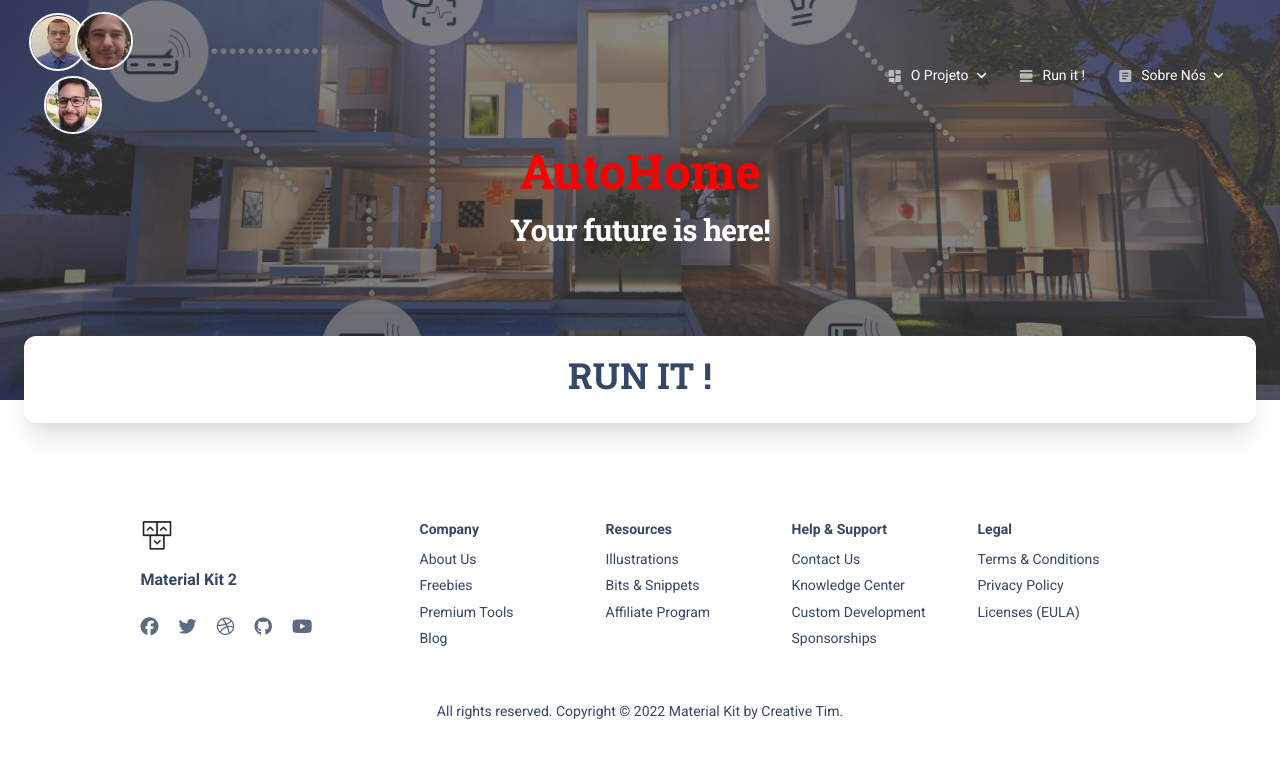
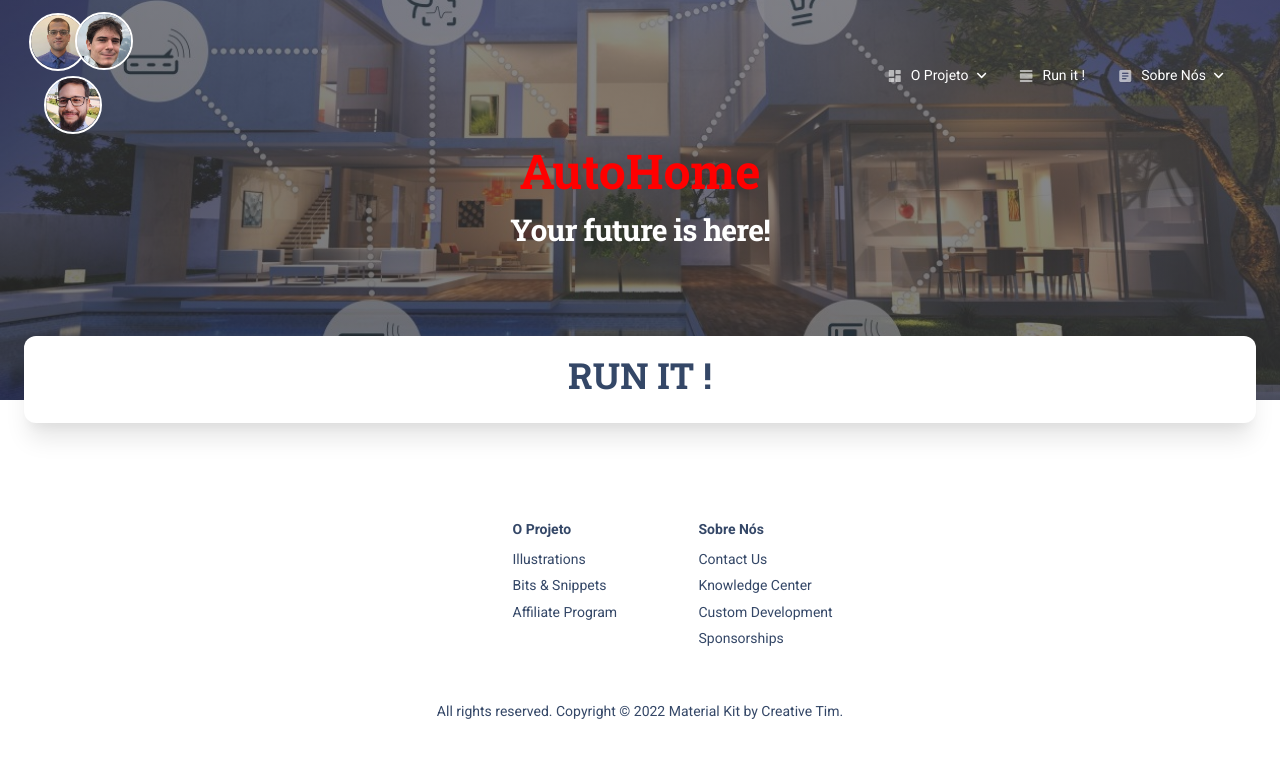
Before and after one commit to adrieligarashi/autohome, a Flask app: page / in a window 1280 px wide. Shown: the top 758 px of the page. Run offline with Flask 2, Linux system fonts and the light colour scheme; parts of the project's set-up code (start-up, migrations or seed data) failed here and were passed over; some libraries are stand-ins or nearby versions.

```diff
--- a/autohome/templates/autohome_base.html
+++ b/autohome/templates/autohome_base.html
@@ -172,73 +172,14 @@
   <footer class="footer pt-5 mt-5">
     <div class="container">
       <div class=" row">
-        <div class="col-md-3 mb-4 ms-auto">
-          <div>
-            <a href="https://www.creative-tim.com/product/material-kit">
-              <img src="../static/assets/img/logo-ct-dark.png" class="mb-3 footer-logo" alt="main_logo">
-            </a>
-            <h6 class="font-weight-bolder mb-4">Material Kit 2</h6>
-          </div>
-          <div>
-            <ul class="d-flex flex-row ms-n3 nav">
-              <li class="nav-item">
-                <a class="nav-link pe-1" href="https://www.facebook.com/CreativeTim/" target="_blank">
-                  <i class="fab fa-facebook text-lg opacity-8"></i>
-                </a>
-              </li>
-              <li class="nav-item">
-                <a class="nav-link pe-1" href="https://twitter.com/creativetim" target="_blank">
-                  <i class="fab fa-twitter text-lg opacity-8"></i>
-                </a>
-              </li>
-              <li class="nav-item">
-                <a class="nav-link pe-1" href="https://dribbble.com/creativetim" target="_blank">
-                  <i class="fab fa-dribbble text-lg opacity-8"></i>
-                </a>
-              </li>
-              <li class="nav-item">
-                <a class="nav-link pe-1" href="https://github.com/creativetimofficial" target="_blank">
-                  <i class="fab fa-github text-lg opacity-8"></i>
-                </a>
-              </li>
-              <li class="nav-item">
-                <a class="nav-link pe-1" href="https://www.youtube.com/channel/UCVyTG4sCw-rOvB9oHkzZD1w" target="_blank">
-                  <i class="fab fa-youtube text-lg opacity-8"></i>
-                </a>
-              </li>
-            </ul>
-          </div>
+        <div class="col-md-2 mb-4 ms-auto">
+
         </div>
+        <div class="col-md-1 col-sm-6 col-6 mb-4"> </div>
+
         <div class="col-md-2 col-sm-6 col-6 mb-4">
           <div>
-            <h6 class="text-sm">Company</h6>
-            <ul class="flex-column ms-n3 nav">
-              <li class="nav-item">
-                <a class="nav-link" href="https://www.creative-tim.com/presentation" target="_blank">
-                  About Us
-                </a>
-              </li>
-              <li class="nav-item">
-                <a class="nav-link" href="https://www.creative-tim.com/templates/free" target="_blank">
-                  Freebies
-                </a>
-              </li>
-              <li class="nav-item">
-                <a class="nav-link" href="https://www.creative-tim.com/templates/premium" target="_blank">
-                  Premium Tools
-                </a>
-              </li>
-              <li class="nav-item">
-                <a class="nav-link" href="https://www.creative-tim.com/blog" target="_blank">
-                  Blog
-                </a>
-              </li>
-            </ul>
-          </div>
-        </div>
-        <div class="col-md-2 col-sm-6 col-6 mb-4">
-          <div>
-            <h6 class="text-sm">Resources</h6>
+            <h6 class="text-sm">O Projeto</h6>
             <ul class="flex-column ms-n3 nav">
               <li class="nav-item">
                 <a class="nav-link" href="https://iradesign.io/" target="_blank">
@@ -260,7 +201,7 @@
         </div>
         <div class="col-md-2 col-sm-6 col-6 mb-4">
           <div>
-            <h6 class="text-sm">Help & Support</h6>
+            <h6 class="text-sm">Sobre Nós</h6>
             <ul class="flex-column ms-n3 nav">
               <li class="nav-item">
                 <a class="nav-link" href="https://www.creative-tim.com/contact-us" target="_blank">
@@ -286,7 +227,7 @@
           </div>
         </div>
         <div class="col-md-2 col-sm-6 col-6 mb-4 me-auto">
-          <div>
+          <!-- <div>
             <h6 class="text-sm">Legal</h6>
             <ul class="flex-column ms-n3 nav">
               <li class="nav-item">
@@ -305,7 +246,7 @@
                 </a>
               </li>
             </ul>
-          </div>
+          </div> -->
         </div>
         <div class="col-12">
           <div class="text-center">
```
Also changed, not shown: autohome/templates/index copy.html (deleted, +0 -158 lines), autohome/static/assets/img/Marcos.jpeg, 2 other files.
